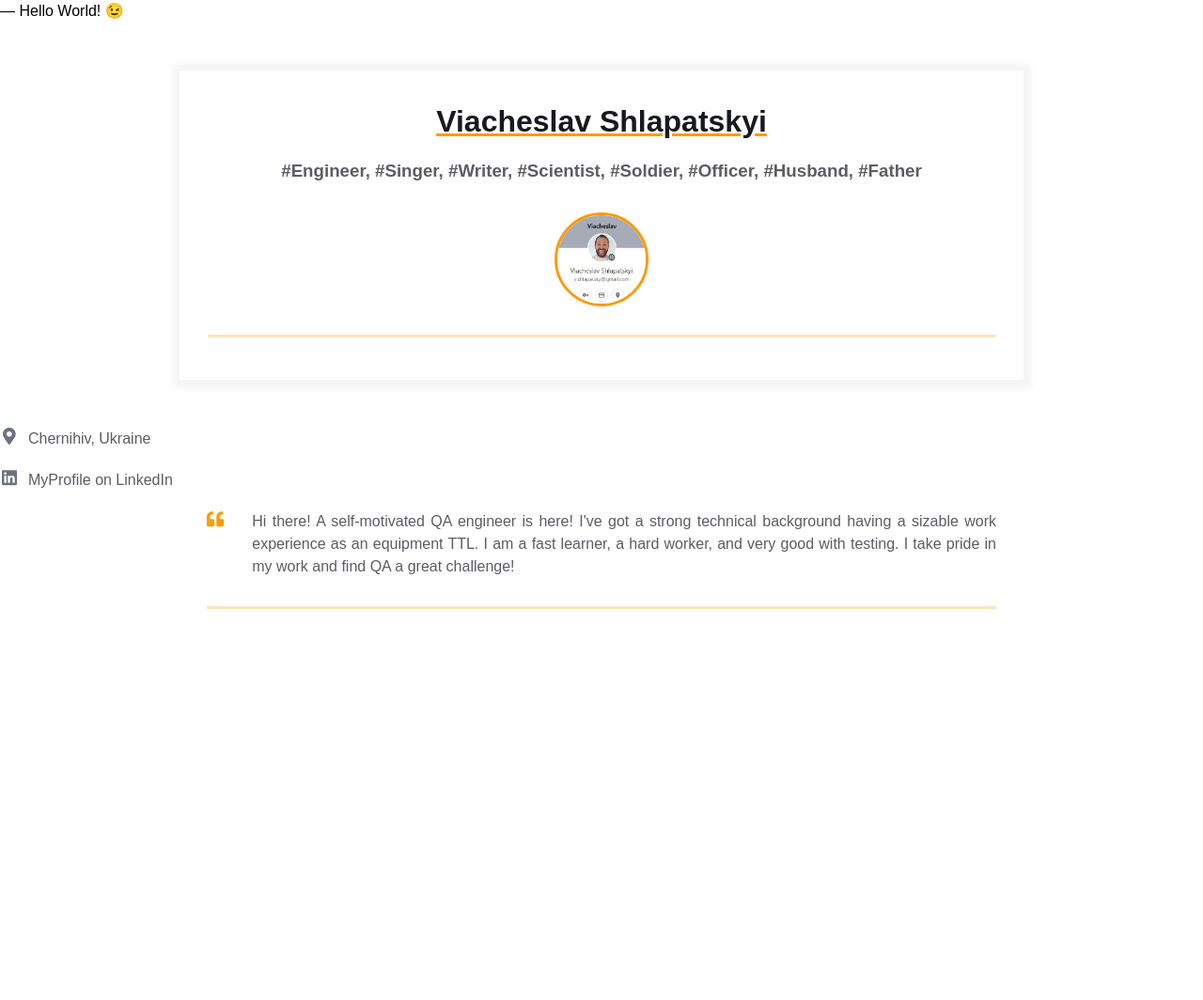
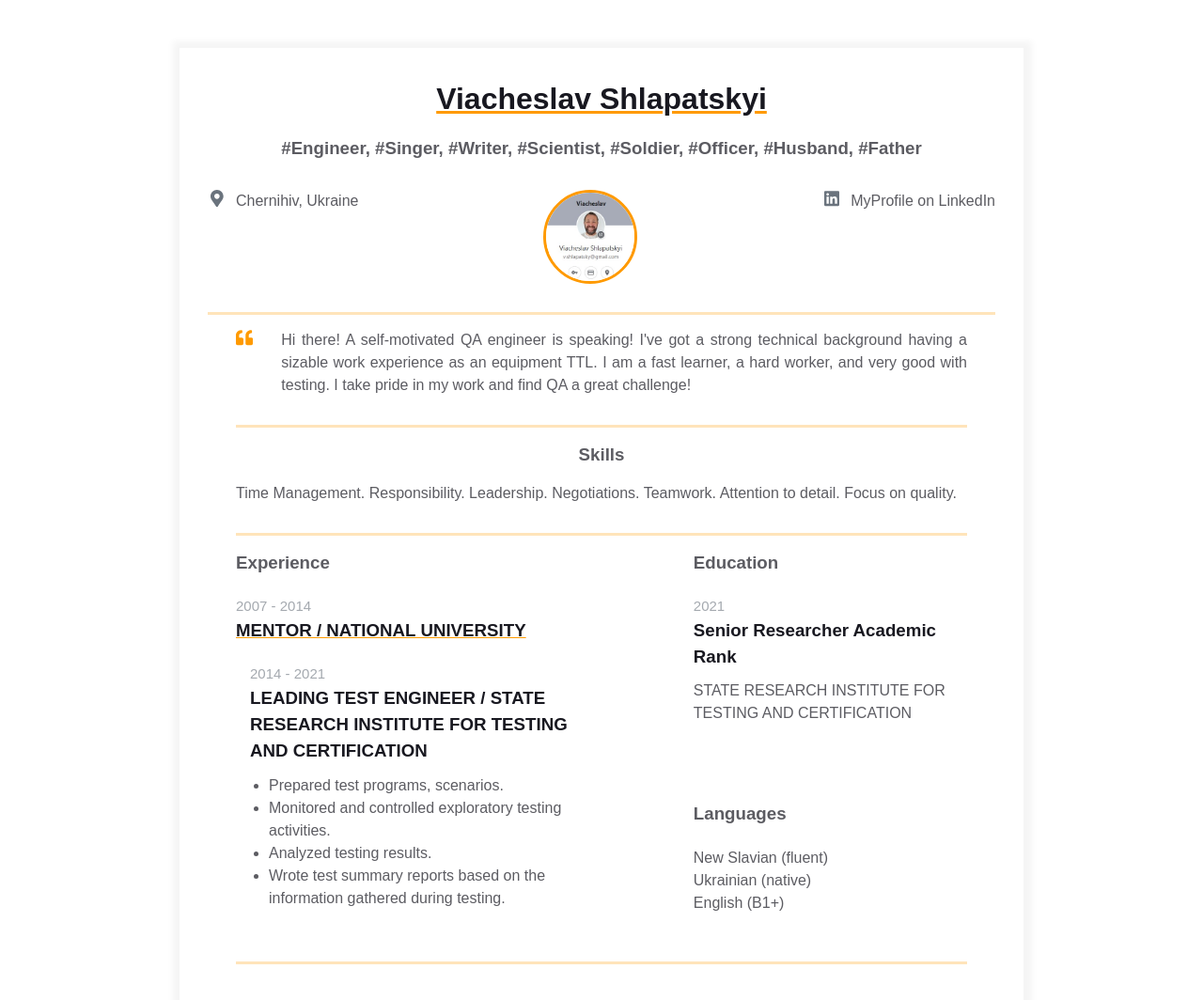
Before and after one commit to thecheslav/homepage, a plain HTML site: page index.html in a window 1280 px wide. Shown: the whole page at 94% size. Before the commit the page ends 800 px from the top, so only its background shows below. Drawn offline with Linux system fonts and the light colour scheme.

Commit message:
site is ready

```diff
--- a/index.html
+++ b/index.html
@@ -6,10 +6,6 @@
     <link rel="stylesheet" href="styles.css">
     <meta name="viewport" content="width=device-width, initial-scale=1" />
   </head>
-  <body>
-    ― Hello World! &#x1F609;
-  </body>
-</html>
 
   <main>
     <div class="resume">
@@ -19,19 +15,7 @@
           <h3 class="contact-info__sub-header">#Engineer, #Singer, #Writer, #Scientist, #Soldier, #Officer, #Husband, #Father</h3>
 
           <div class="contact_info_container fh">
-            <div class="contact-info__block"></div>
-
-            <div class="contact-info__block contact-info__block--center">
-              <img class="contact-info__avatar" src="assets/1111.jpg" alt="Avatar">
-            </div>
-
-            <div class="contact-info__block"></div>
-          </div>
-        </div>
-      </div>
-    </div>
-
-  </main>
+            <div class="contact-info__block">
               <a href="https://uk.wikipedia.org/wiki/%D0%A7%D0%B5%D1%80%D0%BD%D1%96%D0%B3%D1%96%D0%B2" rel="author" class="contact-info__item">
                 <div class="contact-info__item-icon-wrapper">
                   <svg class="contact-info__item-icon" xmlns="http://www.w3.org/2000/svg" viewBox="0 0 384 512">
@@ -42,7 +26,13 @@
                 </div>
                 <span>Chernihiv, Ukraine</span>
               </a>
+            </div>
 
+            <div class="contact-info__block contact-info__block--center">
+              <img class="contact-info__avatar" src="assets/1111.jpg" alt="Avatar">
+            </div>
+
+            <div class="contact-info__block">
               <a href="http://www.linkedin.com/in/viacheslav-shlapatskyi-5b789921b" rel="author" class="contact-info__item">
                 <div class="contact-info__item-icon-wrapper">
                   <svg class="contact-info__item-icon" xmlns="http://www.w3.org/2000/svg" viewBox="0 0 448 512">
@@ -53,6 +43,12 @@
                 </div>
                 <span>MyProfile on LinkedIn</span>
               </a>
+            </div>
+          </div>
+
+
+        </div>
+
         <div class="container">
           <div class="resume__block">
             <div class="intro">
@@ -64,10 +60,87 @@
                 </svg>
               </div>
               <p class="intro_text">Hi there!
-          A self-motivated QA engineer is here! I've got a strong technical background having a sizable work experience
-          as an equipment TTL. I am a fast learner, a hard worker, and very good with testing.
+                A self-motivated QA engineer is speaking! I've got a strong technical background
+                having a sizable work experience as an equipment TTL.
+                I am a fast learner, a hard worker, and very good with testing.
                 I take pride in my work and find QA a great challenge!
               </p>
             </div>
           </div>
         </div>
+
+        <div class="container">
+          <div class="resume__block">
+            <div class="skills">
+              <h3 class="skills__header">Skills</h3>
+              <p class="skills__text">Time Management. Responsibility. Leadership. Negotiations. Teamwork. Attention to detail. Focus on quality. </p>
+            </div>
+          </div>
+        </div>
+        <div class="container">
+          <div class="resume__block">
+            <div class="main-info fh">
+
+              <div class="experiences">
+                <div class="experiences">
+                  <h3 class="experiences__header">Experience</h3>
+                  <div class="experiences__company">
+                    <div class="experiences__company-header">
+                      <span class="experiences__company-header-durability">2007 - 2014</span>
+                      <h3 class="experiences__company-header-name">MENTOR / NATIONAL UNIVERSITY</h3>
+                    </div>
+
+                    <div class="experiences__company-project">
+                      <span class="experiences__company-project-role">2014 - 2021</span>
+                      <h3 class="experiences__company-project-name">LEADING TEST ENGINEER / STATE RESEARCH INSTITUTE FOR TESTING AND CERTIFICATION</h3>
+                      <ul class="experiences__company-project-responsibilities">
+                        <li>Prepared test programs, scenarios.</li>
+                        <li>Monitored and controlled exploratory testing activities.</li>
+                        <li>Analyzed testing results.</li>
+                        <li>Wrote test summary reports based on the information gathered during testing.
+                          </li>
+                      </ul>
+                    </div>
+                  </div>
+                </div>
+              </div>
+
+              <div class="additional-info fv">
+                <div class="additional-info fv">
+                  <div class="additional-info__education">
+                    <h3 class="additional-info__education-header">Education</h3>
+                    <div class="additional-info__education-university">
+                      <span class="additional-info__education-university-durability">2021</span>
+                      <h3 class="additional-info__education-university-speciality">Senior Researcher Academic Rank</h3>
+                      <p class="additional-info__education-university-name">STATE RESEARCH INSTITUTE FOR TESTING AND CERTIFICATION</p>
+                    </div>
+                  </div>
+
+                  <div class="additional-info__languages">
+                    <h3 class="additional-info__languages-header">Languages</h3>
+                    <p class="additional-info__languages-item">
+                      New Slavian (fluent)
+                    </p>
+                    <p class="additional-info__languages-item">
+                      Ukrainian (native)
+                    </p>
+                    <p class="additional-info__languages-item">
+                      English (B1+)
+                    </p>
+                  </div>
+                </div>
+              </div>
+            </div>
+          </div>
+        </div>
+      </div>
+
+    </div>
+
+
+
+  </main>
+
+
+
+</html>
```
Lines whose indentation alone changed are shown as unchanged.
